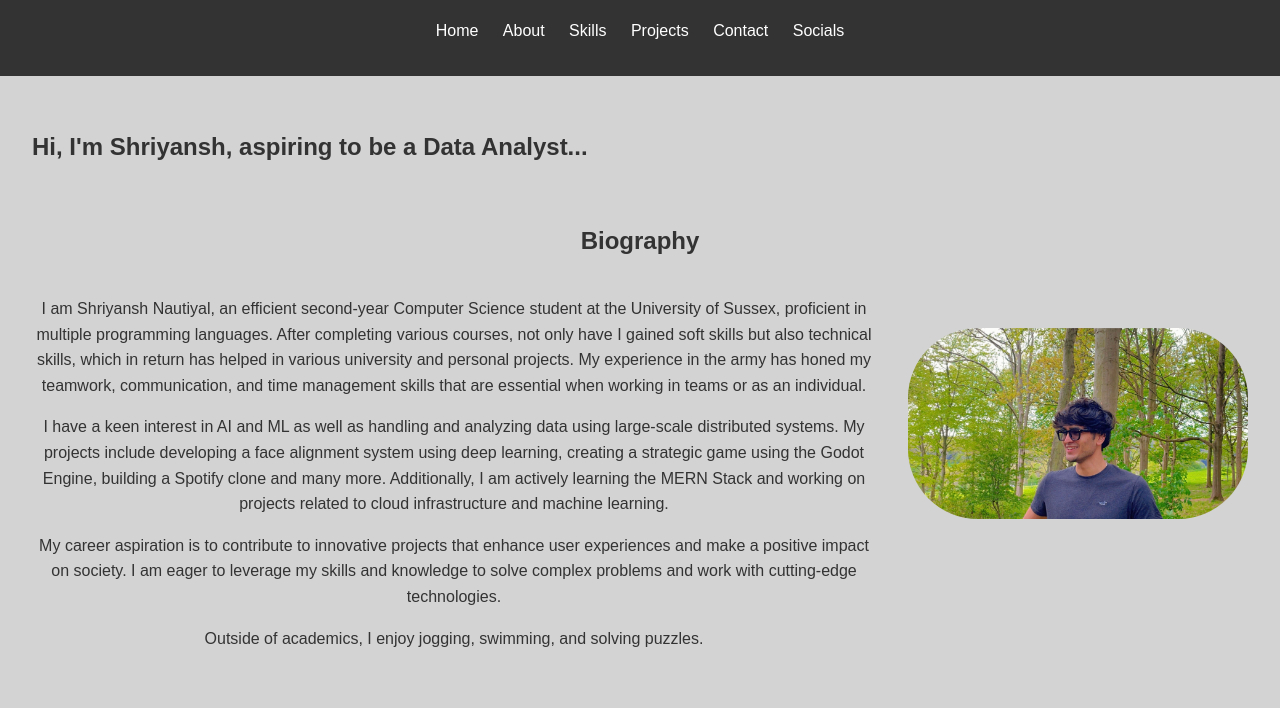
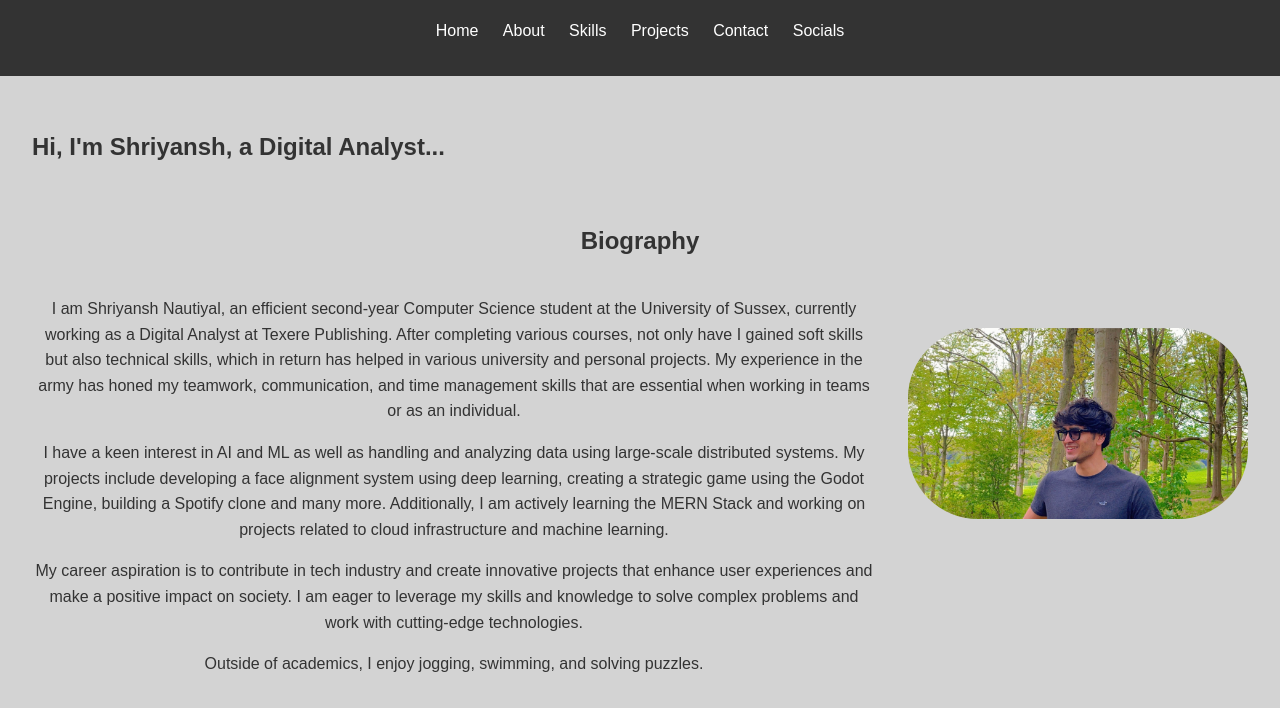
Before and after one commit to Madmax0011/My-Portfolio, a plain HTML site: page index.html in a window 1280 px wide. Shown: the part 92-800 px from the top of the page. Drawn offline with Linux system fonts and the light colour scheme.

Commit message:
New Update

```diff
--- a/index.html
+++ b/index.html
@@ -24,7 +24,7 @@
 </header>
 
 <section id="home">
-    <h2>Hi, I'm Shriyansh, aspiring to be a Data Analyst... </h2>
+    <h2>Hi, I'm Shriyansh, a Digital Analyst... </h2>
 </section>
 
 <section id="about">
@@ -33,7 +33,7 @@
         <div class="about-text">
             <p>
                 I am Shriyansh Nautiyal, an efficient second-year Computer Science student at the University of Sussex,
-                proficient in multiple programming languages. After completing various courses, not only have I
+                currently working as a Digital Analyst at Texere Publishing. After completing various courses, not only have I
                 gained soft skills but also technical skills, which in return has helped in various university and
                 personal projects. My experience in the army has honed my teamwork, communication, and
                 time management skills that are essential when working in teams or as an individual.
@@ -46,9 +46,9 @@
                 cloud infrastructure and machine learning.
             </p>
             <p>
-                My career aspiration is to contribute to innovative projects that enhance user experiences and
-                make a positive impact on society. I am eager to leverage my skills and knowledge to solve
-                complex problems and work with cutting-edge technologies.
+                My career aspiration is to contribute in tech industry and create innovative projects that enhance
+                user experiences and make a positive impact on society. I am eager to leverage my skills and
+                knowledge to solve complex problems and work with cutting-edge technologies.
             </p>
             <p>
                 Outside of academics, I enjoy jogging, swimming, and solving puzzles.
```
